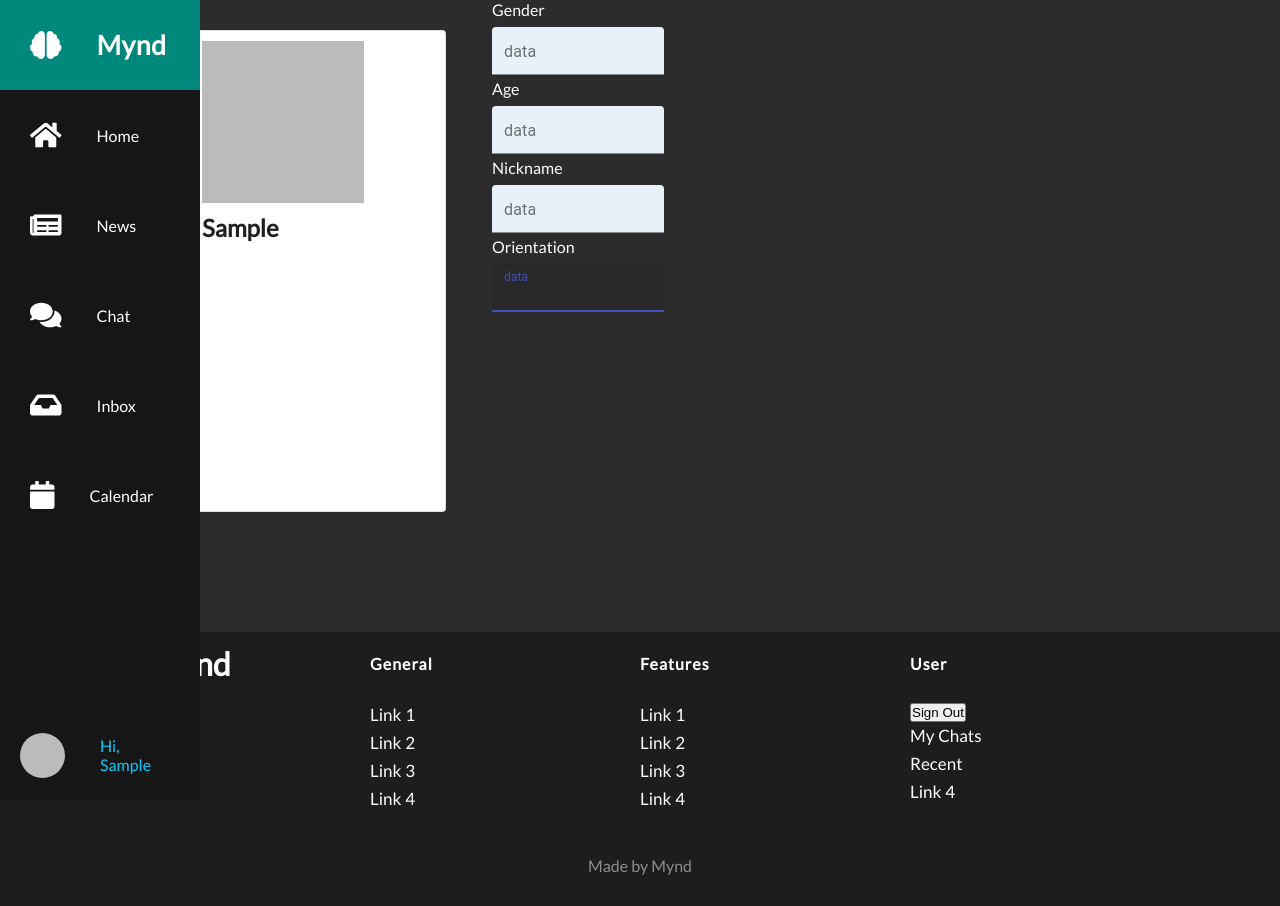
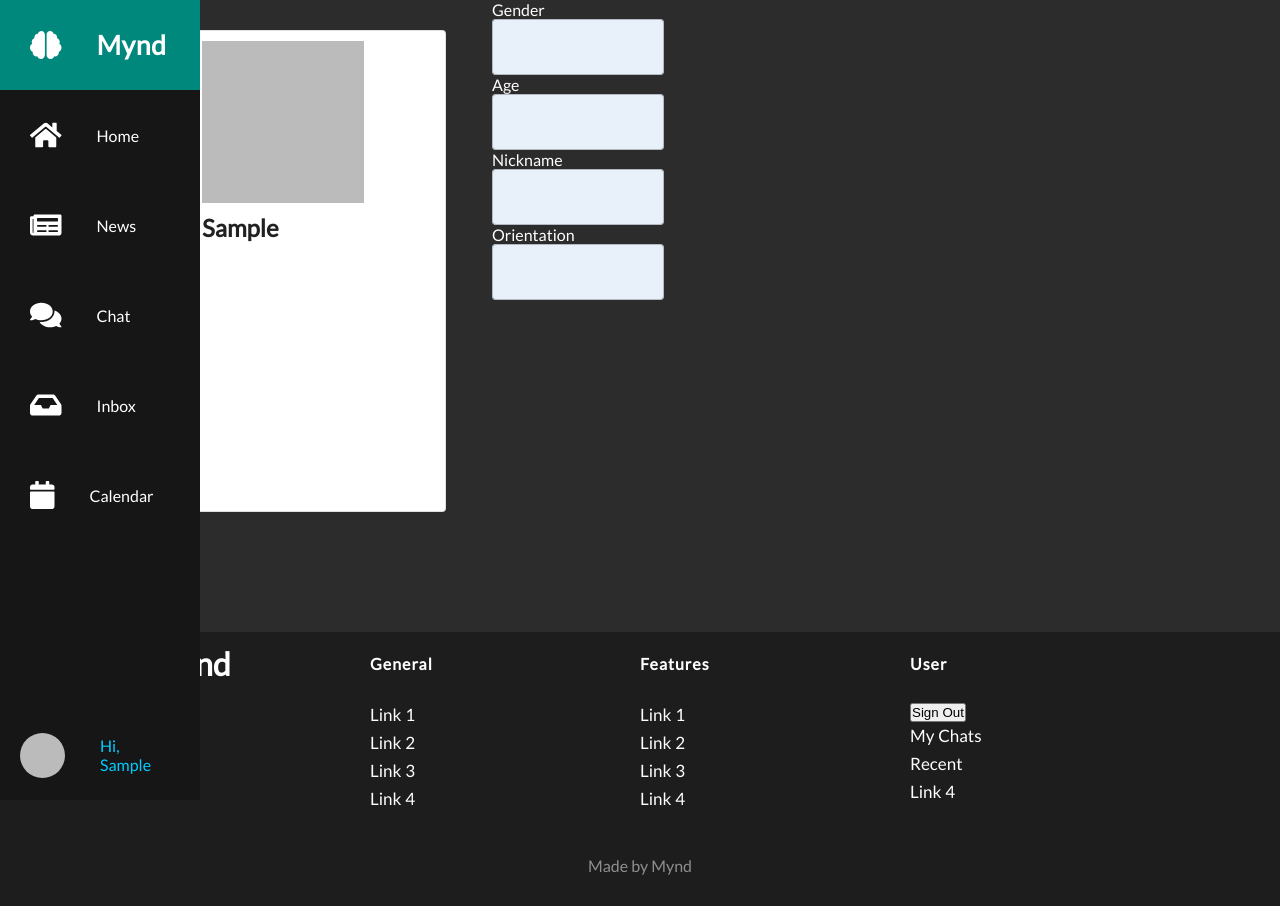
Before and after one commit to Team-25/Mynd, a React (Create React App) app in the folder Mynd/ClientApp/: page /profile in a window 1280 px wide. Built offline with nearby package versions, Linux system fonts and the light colour scheme; no server answers; sample sign-in values are in the browser's storage.

Commit message:
[add] new txtfields skeleton

```diff
--- a/Mynd/ClientApp/src/components/Profile/profile.tsx
+++ b/Mynd/ClientApp/src/components/Profile/profile.tsx
@@ -36,13 +36,11 @@ function ProfilePage(props: IProps) {
             </Grid>
             <Grid item xs={3}>
               <TextField
-                variant="filled"
+                variant="outlined"
                 InputProps={{ className: classes.input }}
-                autoFocus
-                margin="dense"
-                id="name"
-                label="data"
-                type="name"
+                onChange={(e: React.ChangeEvent<HTMLInputElement>) => {
+                  //  setCostLow(parseInt(e.target.value));
+                }}
               />
             </Grid>
           </Grid>
@@ -52,13 +50,11 @@ function ProfilePage(props: IProps) {
             </Grid>
             <Grid item xs={3}>
               <TextField
-                variant="filled"
+                variant="outlined"
                 InputProps={{ className: classes.input }}
-                autoFocus
-                margin="dense"
-                id="name"
-                label="data"
-                type="name"
+                onChange={(e: React.ChangeEvent<HTMLInputElement>) => {
+                  //  setCostLow(parseInt(e.target.value));
+                }}
               />
             </Grid>
           </Grid>{" "}
@@ -68,13 +64,11 @@ function ProfilePage(props: IProps) {
             </Grid>
             <Grid item xs={3}>
               <TextField
-                variant="filled"
+                variant="outlined"
                 InputProps={{ className: classes.input }}
-                autoFocus
-                margin="dense"
-                id="name"
-                label="data"
-                type="name"
+                onChange={(e: React.ChangeEvent<HTMLInputElement>) => {
+                  //  setCostLow(parseInt(e.target.value));
+                }}
               />
             </Grid>
           </Grid>{" "}
@@ -84,13 +78,11 @@ function ProfilePage(props: IProps) {
             </Grid>
             <Grid item xs={3}>
               <TextField
-                variant="filled"
+                variant="outlined"
                 InputProps={{ className: classes.input }}
-                autoFocus
-                margin="dense"
-                id="name"
-                label="data"
-                type="name"
+                onChange={(e: React.ChangeEvent<HTMLInputElement>) => {
+                  //  setCostLow(parseInt(e.target.value));
+                }}
               />
             </Grid>
           </Grid>{" "}
```
